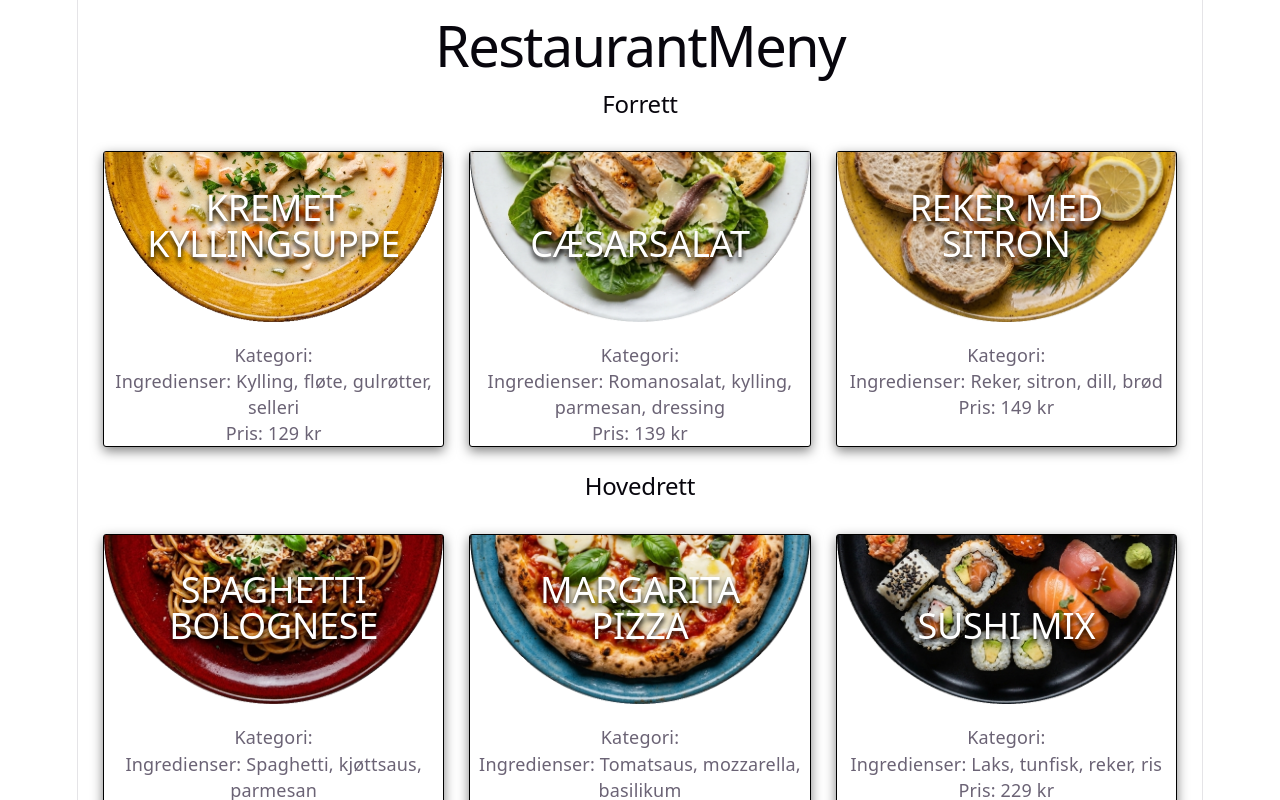
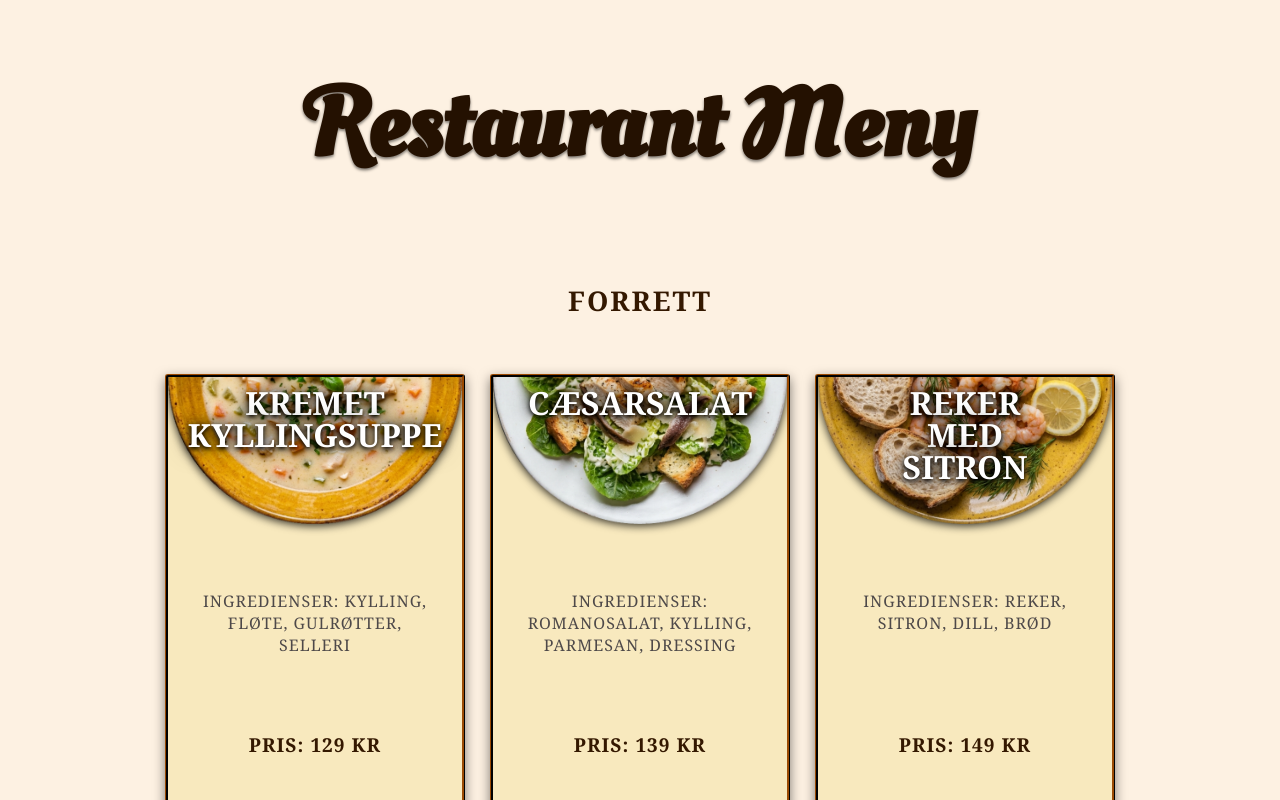
Before and after one commit to siannon91/meny-app, a React (Vite) app: page / in a window 1280 px wide. Shown: the top 800 px of the page. Built offline with nearby package versions, Linux system fonts and the light colour scheme.

Commit message:
jobber med styling til appen

```diff
--- a/src/App.jsx
+++ b/src/App.jsx
@@ -4,7 +4,7 @@ import Menu from './components/Menu'
 function App() {
   return (
   <div>
-    <h1>RestaurantMeny</h1>
+    <h1>Restaurant Meny</h1>
     <Menu meny={meny} />
   </div>
   )
--- a/src/components/Dish.jsx
+++ b/src/components/Dish.jsx
@@ -8,9 +8,8 @@ function Dish(props) {
                 <img className={styles.bilde} src={bildeSti} alt={props.tittel} />
                 <h2 className={styles.tittel}>{props.tittel}</h2>
             </div>
-            <p>Kategori: {props.kategori}</p>
-            <p>Ingredienser: {props.ingredienser}</p>
-            <p>Pris: {props.pris}</p>
+            <p className={styles.ingredienser}>Ingredienser: {props.ingredienser}</p>
+            <p className={styles.pris}>Pris: {props.pris}</p>
         </div>
     )
 }
--- a/src/components/Dish.module.css
+++ b/src/components/Dish.module.css
@@ -1,10 +1,15 @@
 .card {
-    background-color: white;
-    border: 1px solid black;
+    background-color: rgb(248, 233, 190);
+    border: 3px ridge rgb(71, 34, 1);
     text-align: center;
     border-radius: 3px;
     box-shadow: 0 4px 12px rgba(0, 0, 0, 0.5);
     transition: transform 0.5s ease;
+    width: 100%;
+    box-sizing: border-box;
+    display: flex;
+    flex-direction: column;
+    height: 100%;
 }
 
 .bilderamme {
@@ -13,6 +18,8 @@
     overflow: hidden;
     position: relative;
     margin-bottom: 20px;
+    padding-bottom: 20px;
+    box-sizing: content-box;
 }
 
 .bilde {
@@ -21,6 +28,7 @@
     margin-top: -50%;
     aspect-ratio: 1/1;
     object-fit: contain;
+    filter: drop-shadow(0 2px 4px rgba(0, 0, 0, 0.8));
 }
 
 .card:hover .bilde {
@@ -36,21 +44,39 @@
 .card:hover {
     transform: scale(1.08);
     box-shadow: 0 5px 15px rgba(0, 0, 0, 0.9);
+    z-index: 1;
 }
 
 .tittel {
     position: absolute;
     inset: 0;
     display: flex;
-    align-items: flex-end;
     justify-content: center;
     margin: 0;
     text-align: center;
     font-size: 2rem;
     text-transform: uppercase;
     color: white;
-    text-shadow: 0 4px 5px rgba(0, 0, 0, 1);
+    text-shadow:
+        0 2px 4px rgba(0, 0, 0, 1),
+        0 0 12px rgba(0, 0, 0, 0.9),
+        0 0 24px rgba(0, 0, 0, 0.7);
     pointer-events: none;
-    padding: 0 20px 60px 20px;
+    padding: 10px 60px 80px 60px;
     line-height: 1;
+    font-weight: bold;
 }
+
+.ingredienser{
+    padding: 10px 30px 40px 30px;
+    color: rgb(78, 73, 73);
+    font-weight: 500;
+    flex-grow: 1;
+}
+
+.pris {
+    padding-bottom: 30px;
+    font-weight: bold;
+    color: rgb(52, 24, 0);
+    font-size: 1.2rem;
+}
--- a/src/components/Menu.jsx
+++ b/src/components/Menu.jsx
@@ -19,7 +19,6 @@ function Menu(props) {
                                     tittel={rett.tittel}
                                     pris={rett.pris}
                                     ingredienser={rett.ingredienser}
-                                    /*kategori={rett.kategori}*/
                                 />
                             ))}
                     </div>
--- a/src/components/Menu.module.css
+++ b/src/components/Menu.module.css
@@ -1,6 +1,17 @@
 .grid {
     display: grid;
-    grid-template-columns: repeat(auto-fill, minmax(250px, 1fr));
+    grid-template-columns: repeat(auto-fit, minmax(200px, 300px));
     gap: 25px;
     padding: 25px;
+    justify-content: center;
+    grid-auto-rows: 1fr;
 }
+
+.kategoriTittel {
+    text-align: center;
+    font-size: 1.7rem;
+    margin: 90px 0 30px 0;
+    text-transform: uppercase;
+    letter-spacing: 2px;
+    color: rgb(52, 24, 0);
+}
--- a/src/index.css
+++ b/src/index.css
@@ -1,111 +1,32 @@
-:root {
-  --text: #6b6375;
-  --text-h: #08060d;
-  --bg: #fff;
-  --border: #e5e4e7;
-  --code-bg: #f4f3ec;
-  --accent: #aa3bff;
-  --accent-bg: rgba(170, 59, 255, 0.1);
-  --accent-border: rgba(170, 59, 255, 0.5);
-  --social-bg: rgba(244, 243, 236, 0.5);
-  --shadow:
-    rgba(0, 0, 0, 0.1) 0 10px 15px -3px, rgba(0, 0, 0, 0.05) 0 4px 6px -2px;
-
-  --sans: system-ui, 'Segoe UI', Roboto, sans-serif;
-  --heading: system-ui, 'Segoe UI', Roboto, sans-serif;
-  --mono: ui-monospace, Consolas, monospace;
-
-  font: 18px/145% var(--sans);
-  letter-spacing: 0.18px;
-  color-scheme: light dark;
-  color: var(--text);
-  background: var(--bg);
-  font-synthesis: none;
-  text-rendering: optimizeLegibility;
-  -webkit-font-smoothing: antialiased;
-  -moz-osx-font-smoothing: grayscale;
-
-  @media (max-width: 1024px) {
-    font-size: 16px;
-  }
+@font-face {
+  font-family: 'font';
+  src: url('./assets/fonts/font.ttf');
 }
 
-@media (prefers-color-scheme: dark) {
-  :root {
-    --text: #9ca3af;
-    --text-h: #f3f4f6;
-    --bg: #16171d;
-    --border: #2e303a;
-    --code-bg: #1f2028;
-    --accent: #c084fc;
-    --accent-bg: rgba(192, 132, 252, 0.15);
-    --accent-border: rgba(192, 132, 252, 0.5);
-    --social-bg: rgba(47, 48, 58, 0.5);
-    --shadow:
-      rgba(0, 0, 0, 0.4) 0 10px 15px -3px, rgba(0, 0, 0, 0.25) 0 4px 6px -2px;
-  }
-
-  #social .button-icon {
-    filter: invert(1) brightness(2);
-  }
+* {
+  box-sizing: border-box;
 }
 
 body {
   margin: 0;
-}
+  background-color: rgb(253, 241, 226);
+  font-family: Cambria, Cochin, Georgia, Times, 'Times New Roman', serif;
 
-#root {
-  width: 1126px;
-  max-width: 100%;
-  margin: 0 auto;
-  text-align: center;
-  border-inline: 1px solid var(--border);
-  min-height: 100svh;
-  display: flex;
-  flex-direction: column;
-  box-sizing: border-box;
-}
 
-h1,
-h2 {
-  font-family: var(--heading);
-  font-weight: 500;
-  color: var(--text-h);
 }
 
 h1 {
-  font-size: 56px;
-  letter-spacing: -1.68px;
-  margin: 32px 0;
-  @media (max-width: 1024px) {
-    font-size: 36px;
-    margin: 20px 0;
-  }
-}
-h2 {
-  font-size: 24px;
-  line-height: 118%;
-  letter-spacing: -0.24px;
-  margin: 0 0 8px;
-  @media (max-width: 1024px) {
-    font-size: 20px;
-  }
-}
-p {
-  margin: 0;
+  text-align: center;
+  margin-top: 60px;
+  font-family: 'font';
+  font-weight: bold;
+  font-size: 6rem;
+  color: rgb(36, 17, 1);
+  text-shadow: 0 2px 3px rgba(0, 0, 0, 0.5);;
 }
 
-code,
-.counter {
-  font-family: var(--mono);
-  display: inline-flex;
-  border-radius: 4px;
-  color: var(--text-h);
+
+p {
+  text-transform: uppercase;
+  letter-spacing: 1px;
 }
-
-code {
-  font-size: 15px;
-  line-height: 135%;
-  padding: 4px 8px;
-  background: var(--code-bg);
-}
```
Also changed, not shown: src/assets/fonts/font.ttf (added).
